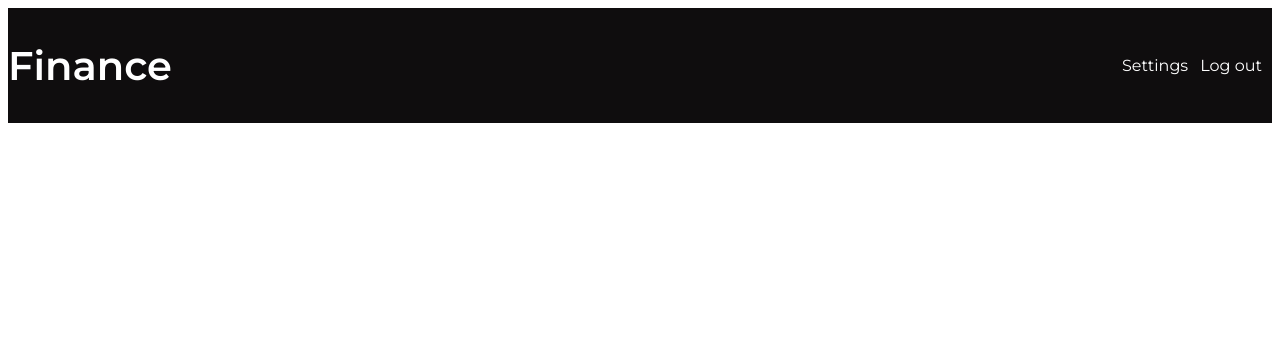
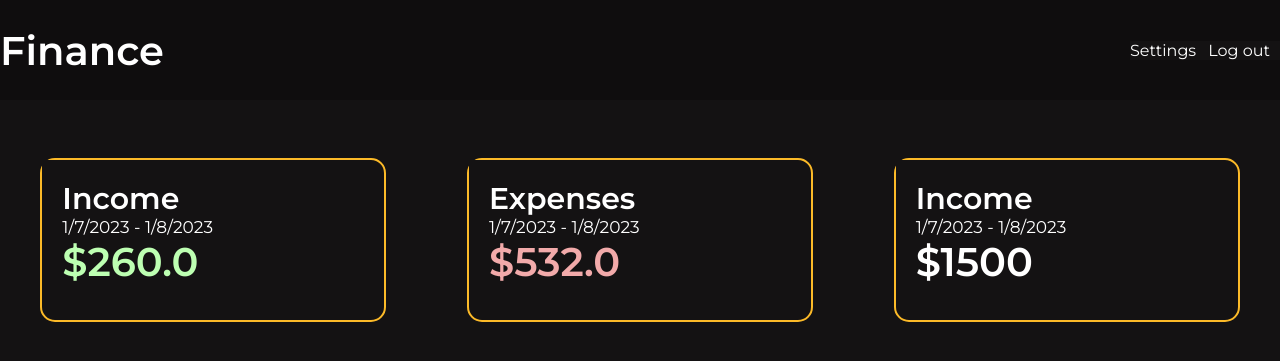
Before and after one commit to Gustavoaroque/Finance, a Django app: page /home/ in a window 1280 px wide. Shown: the top 361 px of the page. Run offline with Django 4.2, Linux system fonts and the light colour scheme; data comes from the database, SQL or seed files in the repository; both versions use the stored data as it was after the commit.

Commit message:
first section

```diff
--- a/FinanceApp/views.py
+++ b/FinanceApp/views.py
@@ -1,9 +1,23 @@
 from django.shortcuts import render
 from django.http import HttpResponse
+from .models import *
 # Create your views here.
 def home(request):
+    total_amount_expenses = 0
+    total_amount_incomes = 0
+    Expenses = Transaction.objects.filter(transaction_type='Expense')
+    Incomes = Transaction.objects.filter(transaction_type='Income')
+    print(Expenses)
+    print('=====================')
+    print(Incomes)
 
+    for Ex in Expenses:
+        total_amount_expenses = Ex.transaction_amount + total_amount_expenses
+    for In in Incomes:
+        total_amount_incomes = In.transaction_amount + total_amount_incomes
     context = {
-        'title':'Home Page'
+        'title':'Home Page',
+        'expenses_total':total_amount_expenses,
+        'incomes_total':total_amount_incomes,
     }
-    return render(request, 'main.html', context)
+    return render(request, 'HomePage.html', context)
--- /dev/null
+++ b/static/css/components/info_cards.css
@@ -0,0 +1,45 @@
+.info-card-sections{
+    height: 220px;
+    padding-top: 30px;
+    width: 100%;
+    display: flex;
+    flex-direction: row;
+    justify-content: space-around;
+    align-items: center;
+}
+.info-card {
+    border: 2px solid #FCBA28;
+    border-radius: 15px;
+    min-width: 342px;
+    height: 160px;
+
+}
+.text-area{
+    width: 50%;
+    display: flex;
+    flex-direction: column;
+    justify-content: space-around;
+    align-items: start;
+    padding:20px;
+}
+.text-area h4 {
+    font-size: 30px;
+}
+.text-area span {
+    font-size: 17px;
+    font-weight: 400;
+}
+.text-area h3 {
+    font-size: 40px;
+}
+
+.graph {
+    width: 50%;
+}
+.income_amount{
+    color: #BDFFB2;
+
+}
+.expenses_amount{
+    color: #F2AAAA;
+}
--- a/static/css/components/navbar.css
+++ b/static/css/components/navbar.css
@@ -1,15 +1,18 @@
+
 nav {
   background-color: #0F0D0E;
   display:flex;
   flex-direction: row;
   justify-content: space-between;
   align-items: center;
+  height: 100px;
 }
 
 h1{
   font-family: 'Montserrat';
   color: #FFF;
   font-size: 40px;
+  background-color: inherit;
 }
 button{
   display: none;
--- a/static/css/main.css
+++ b/static/css/main.css
@@ -1,3 +1,18 @@
+:root{
+    --background:#141213;
+    --background-darker:#0F0D0E;
+    --boder:#FCBA28;
+    --font-color:#FFF;
+}
+
+*{
+    font-family: 'Montserrat';
+    background-color: var(--background);
+    margin: 0px;
+    padding: 0px;
+    color:var(--font-color)
+
+}
 main{
     background-color: #141213;
 }
--- a/static/css/styles.css
+++ b/static/css/styles.css
@@ -1 +1,3 @@
 @import url('./components/navbar.css');
+@import url('./main.css');
+@import url('./components/info_cards.css');
--- a/templates/HomePage.html
+++ b/templates/HomePage.html
@@ -1,5 +1,36 @@
 {% extends 'main.html' %}
 
 {% block content %}
+    <main class="info-card-sections">
+        <section class="info-card">
+            <div class="text-area">
+                <h4>Income</h4>
+                <span>1/7/2023 - 1/8/2023</span>
+                <h3 class="income_amount">${{incomes_total}}</h3>
+            </div>
+            <div class="graph">
 
+            </div>
+        </section>
+        <section class="info-card">
+            <div class="text-area">
+                <h4>Expenses</h4>
+                <span>1/7/2023 - 1/8/2023</span>
+                <h3 class="expenses_amount">${{expenses_total}}</h3>
+            </div>
+            <div class="graph">
+
+            </div>
+        </section>
+        <section class="info-card">
+            <div class="text-area">
+                <h4>Income</h4>
+                <span>1/7/2023 - 1/8/2023</span>
+                <h3>$1500</h3>
+            </div>
+            <div class="graph">
+
+            </div>
+        </section>
+    </main>
 {% endblock %}
--- a/templates/main.html
+++ b/templates/main.html
@@ -5,7 +5,7 @@
 <head>
     <meta charset="UTF-8">
     <meta name="viewport" content="width=device-width, initial-scale=1.0">
-    <link rel="stylesheet" href='{% static "css/main.css" %}'>
+    <!-- <link rel="stylesheet" href='{% static "css/main.css" %}'> -->
     <link rel="stylesheet" href='{% static "css/styles.css" %}'>
     <link rel="preconnect" href="https://fonts.googleapis.com">
     <link rel="preconnect" href="https://fonts.gstatic.com" crossorigin>
@@ -15,6 +15,7 @@
 <body>
     {% include 'navbar.html' %}
     {% block content %}
+
     {% endblock %}
 </body>
 </html>
--- a/templates/navbar.html
+++ b/templates/navbar.html
@@ -1,4 +1,4 @@
-<header>
+
   <nav>
     <h1>Finance</h1>
 
@@ -10,4 +10,3 @@
       </div>
     </div>
   </nav>
-</header>
```
Also changed, not shown: db.sqlite3.
